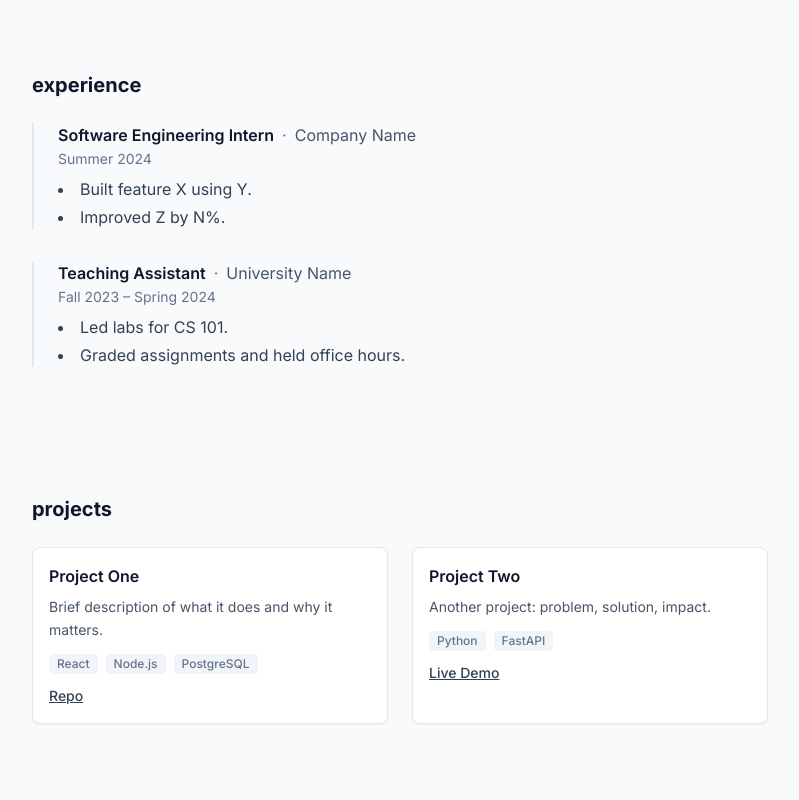
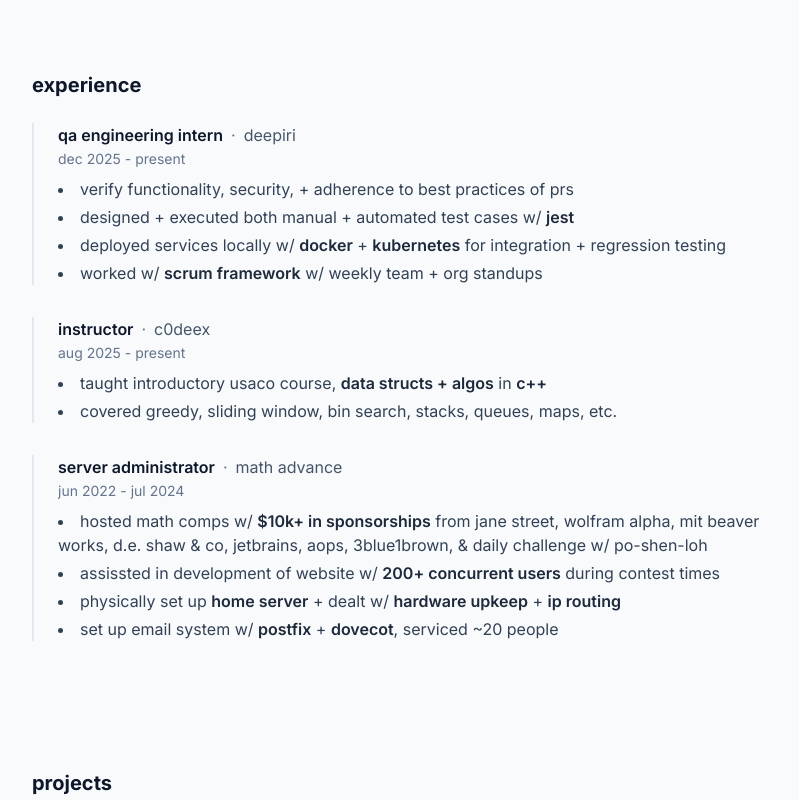
Before and after one commit to ericchen682/personal-portfolio, a React (Vite) app: page / in a window 1280 px wide. Shown: the part 700-1500 px from the top of the page, without its empty margins (240-1039 px from the left). Built offline with nearby package versions, Linux system fonts and the light colour scheme.

Commit message:
Add experiences to portfolio and add ability to bold text

```diff
--- a/src/components/Experience.jsx
+++ b/src/components/Experience.jsx
@@ -1,3 +1,11 @@
+function parseBold(text) {
+  if (typeof text !== 'string') return text;
+  const parts = text.split(/\*\*(.*?)\*\*/g);
+  return parts.map((p, i) =>
+    i % 2 === 1 ? <strong key={i} className="font-semibold text-slate-800">{p}</strong> : p
+  );
+}
+
 export default function Experience({ items }) {
   return (
     <section id="experience" className="py-12 sm:py-16">
@@ -7,14 +15,14 @@ export default function Experience({ items }) {
           {items.map((job, i) => (
             <li key={i} className="border-l-2 border-slate-200 pl-5 sm:pl-6">
               <div className="flex flex-wrap items-baseline gap-2">
-                <span className="font-semibold text-slate-900">{job.title}</span>
+                <span className="font-semibold text-slate-900">{parseBold(job.title)}</span>
                 <span className="text-slate-500">·</span>
-                <span className="text-slate-600">{job.company}</span>
+                <span className="text-slate-600">{parseBold(job.company)}</span>
               </div>
-              <p className="text-sm text-slate-500 mt-0.5">{job.dates}</p>
+              <p className="text-sm text-slate-500 mt-0.5">{parseBold(job.dates)}</p>
               <ul className="mt-2 space-y-1 list-disc list-inside text-slate-700 text-sm sm:text-base">
                 {job.bullets.map((bullet, j) => (
-                  <li key={j}>{bullet}</li>
+                  <li key={j}>{parseBold(bullet)}</li>
                 ))}
               </ul>
             </li>
--- a/src/data/portfolio.js
+++ b/src/data/portfolio.js
@@ -1,7 +1,7 @@
 export const about = {
   name: 'eric chen',
   headline: 'software engineer',
-  bio: 'hey, i\'m **eric**!\n\n i\'m currently an undergrad at **ucla** studying mathematics of computation. i\'m interested in **swe**, **ai/ml**, and **quant trading**. i love **competitive programming**, and my main strength probably lies in **data structures and algorithms in c++**. \n\nlately, i\'ve been working as a **qa engineering intern** at **deepiri**, a **usaco instructor** at **c0deex**, and performing **research** on how **reinforcement learning models** can convert their knowledge into english in order to **help humans learn** with **dr. ruoming jin** and **dr. feodor dragan**.\n\n outside of academics, i play poker, **chess**, pickleball, lift, **solve rubik\'s cubes**, fold origami, and (ocassionally) play tetris. if you\'re working on anything interesting, want to chat about any of my work, or simply want to say hi, feel free to [[reach out]]!',
+  bio: 'hey, i\'m **eric**!\n\n i\'m currently an undergrad at **ucla** studying mathematics of computation. i\'m interested in **swe**, **ai/ml**, and **quant trading**. i love **competitive programming**, and my main strength probably lies in **data structures and algorithms in c++**. \n\nlately, i\'ve been working as a **qa engineering intern** at **deepiri**, a **usaco instructor** at **c0deex**, and performing **research** on how **reinforcement learning models** can convert their knowledge into english in order to **help humans learn** with **dr. ruoming jin** and **dr. feodor dragan**.\n\n outside of academics, i play poker, **chess**, pickleball, **lift**, **solve rubik\'s cubes**, fold origami, and (ocassionally) play tetris. if you\'re working on anything interesting, want to chat about any of my work, or simply want to say hi, feel free to [[reach out]]!',
   image: '/profile.JPG', // optional: '/profile.jpg' in public/
 };
 
@@ -10,21 +10,34 @@ export const about = {
 
 export const experience = [
   {
-    title: 'Software Engineering Intern',
-    company: 'Company Name',
-    dates: 'Summer 2024',
+    title: 'qa engineering intern',
+    company: 'deepiri',
+    dates: 'dec 2025 - present',
     bullets: [
-      'Built feature X using Y.',
-      'Improved Z by N%.',
+      'verify functionality, security, + adherence to best practices of prs',
+      'designed + executed both manual + automated test cases w/ **jest**',
+      'deployed services locally w/ **docker** + **kubernetes** for integration + regression testing',
+      'worked w/ **scrum framework** w/ weekly team + org standups'
     ],
   },
   {
-    title: 'Teaching Assistant',
-    company: 'University Name',
-    dates: 'Fall 2023 – Spring 2024',
+    title: 'instructor',
+    company: 'c0deex',
+    dates: 'aug 2025 - present',
     bullets: [
-      'Led labs for CS 101.',
-      'Graded assignments and held office hours.',
+      'taught introductory usaco course, **data structs + algos** in **c++**',
+      'covered greedy, sliding window, bin search, stacks, queues, maps, etc.',
+    ],
+  },
+  {
+    title: 'server administrator',
+    company: 'math advance',
+    dates: 'jun 2022 - jul 2024',
+    bullets: [
+      'hosted math comps w/ **$10k+ in sponsorships** from jane street, wolfram alpha, mit beaver works, d.e. shaw & co, jetbrains, aops, 3blue1brown, & daily challenge w/ po-shen-loh',
+      'assissted in development of website w/ **200+ concurrent users** during contest times',
+      'physically set up **home server** + dealt w/ **hardware upkeep** + **ip routing**',
+      'set up email system w/ **postfix** + **dovecot**, serviced ~20 people'
     ],
   },
 ];
@@ -32,8 +45,8 @@ export const experience = [
 
 export const projects = [
   {
-    title: 'Project One',
-    description: 'Brief description of what it does and why it matters.',
+    title: 'cifar-10 cnn',
+    description: 'a cnn trained on the cifar-10 dataset',
     tech: ['React', 'Node.js', 'PostgreSQL'],
     link: 'https://github.com/you/repo',
     linkLabel: 'Repo',
```
